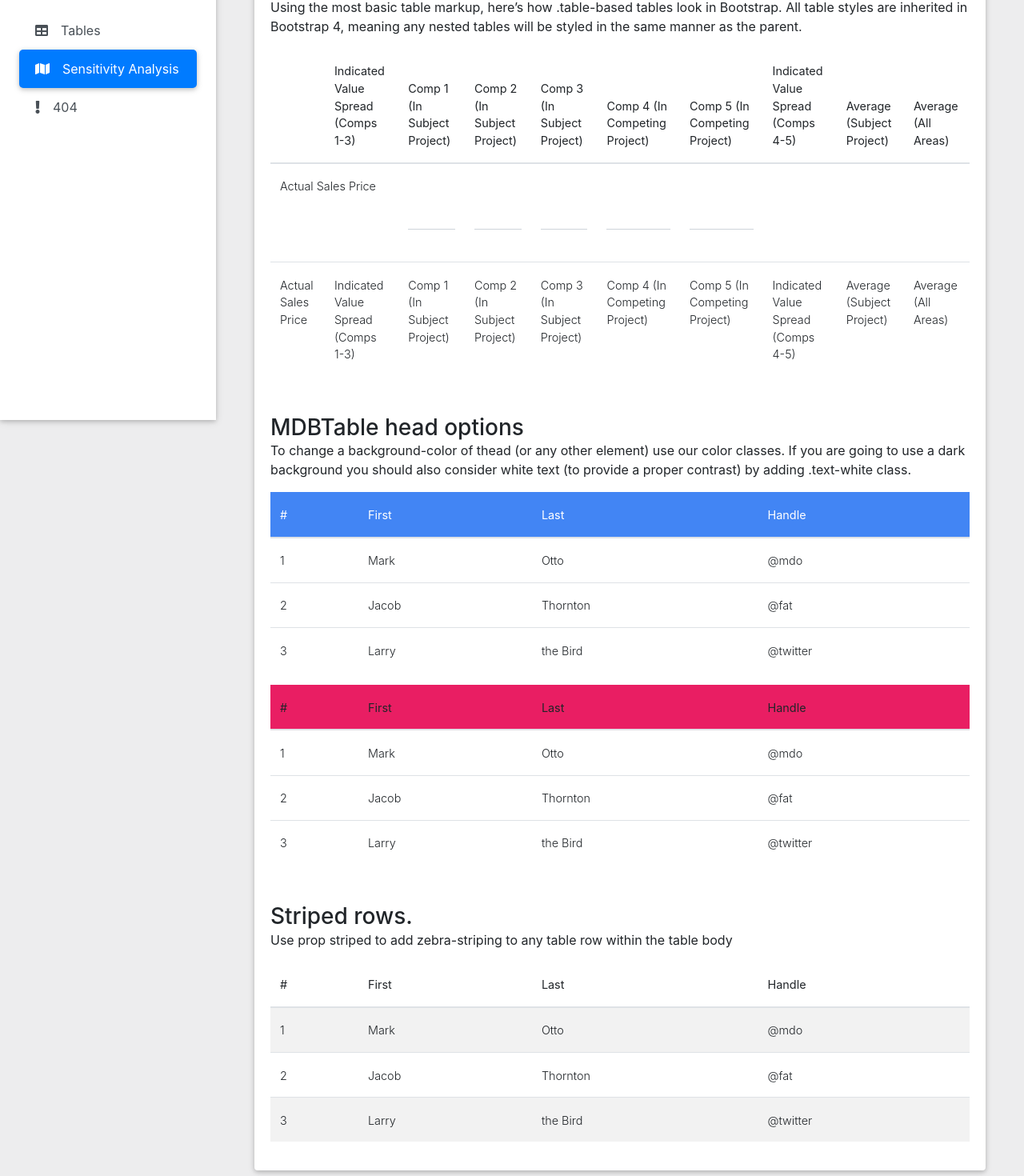
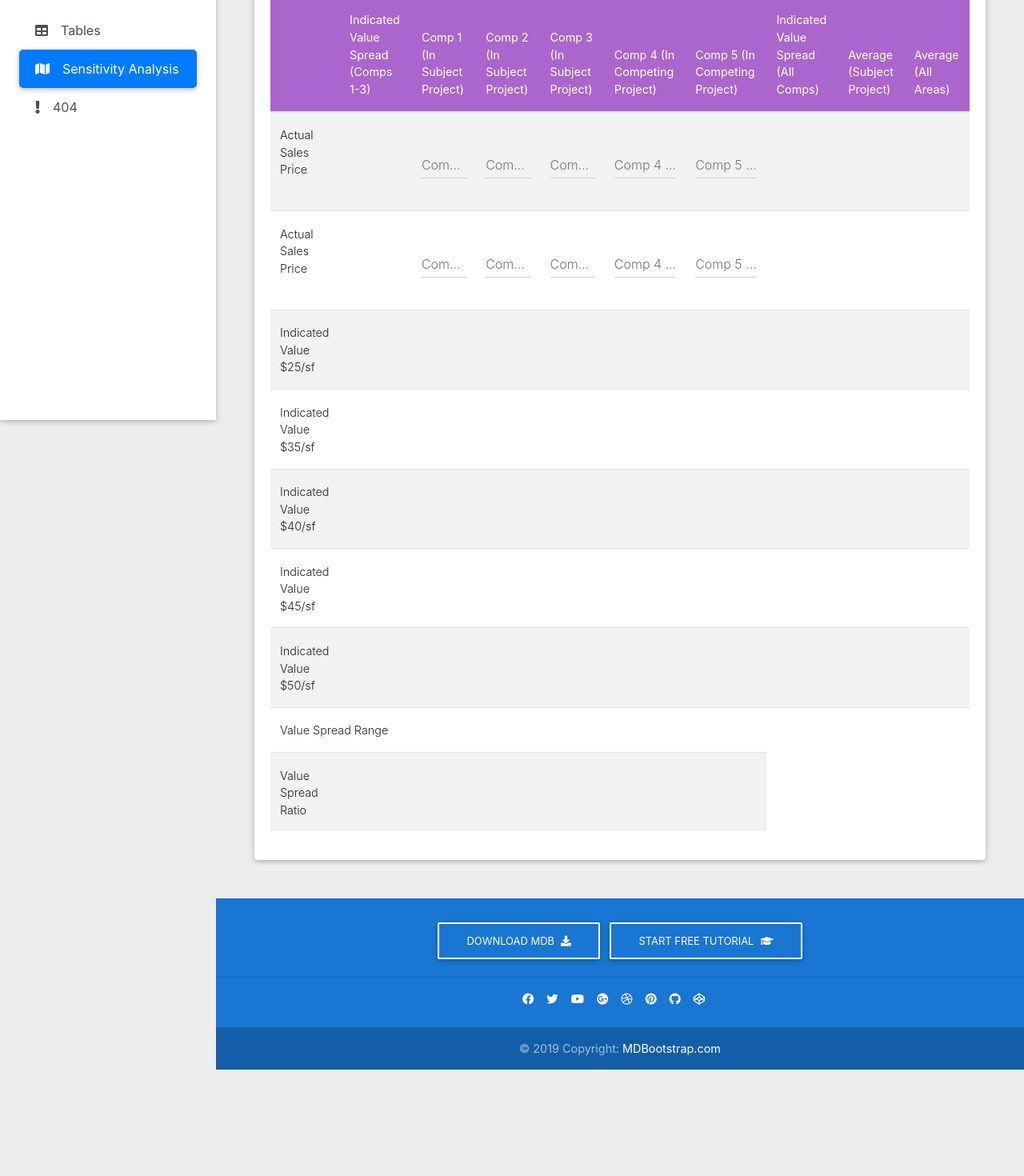
Before and after one commit to hamamilton/calculators, a React app: page /sensitivity in a window 1280 px wide. Shown: the part 275-1745 px from the top of the page at 80% size. After the commit the page ends 1612 px from the top, so only its background shows below. Built offline with nearby package versions, Linux system fonts and the light colour scheme.

Commit message:
1 file modified

```diff
--- a/src/components/pages/SensitivityPage.js
+++ b/src/components/pages/SensitivityPage.js
@@ -1,5 +1,7 @@
 import React from 'react'
 import { MDBRow, MDBCol, MDBView, MDBCard, MDBCardBody, MDBTable, MDBTableHead, MDBTableBody, MDBInput } from 'mdbreact';
+import { FontAwesomeIcon } from '@fortawesome/react-fontawesome'
+import { faCoffee, spinner } from '@fortawesome/free-solid-svg-icons'
 
 const Sensitivity =  () => {
   return (
@@ -14,146 +16,166 @@ const Sensitivity =  () => {
             <MDBInput
               name="subjectContractPrice"
               type="number"
-              icon="dollar-sign"
               label="Subject Contract Price"
             />
-
-            <p>Using the most basic table markup, here’s how .table-based tables look in Bootstrap. All table styles are inherited in Bootstrap 4, meaning any nested tables will be styled in the same manner as the parent.</p>
-            <MDBTable>
-              <MDBTableHead>
+            <MDBTable striped hover>
+              <MDBTableHead color="secondary-color" textWhite>
                 <tr>
                   <th>&nbsp;</th>
                   <th>Indicated Value Spread (Comps 1-3)</th>
-                  <th>Comp 1 (In Subject Project)</th>
-                  <th>Comp 2 (In Subject Project)</th>
-                  <th>Comp 3 (In Subject Project)</th>
-                  <th>Comp 4 (In Competing Project)</th>
-                  <th>Comp 5 (In Competing Project)</th>
-                  <th>Indicated Value Spread (Comps 4-5)</th>
+                  <th>Comp 1 (In Subject Project)
+                    </th>
+                  <th>Comp 2 (In Subject Project)
+
+                    </th>
+                  <th>Comp 3 (In Subject Project)
+
+                    </th>
+                  <th>Comp 4 (In Competing Project)
+
+                    </th>
+                  <th>Comp 5 (In Competing Project)
+
+                    </th>
+                  <th>Indicated Value Spread (All Comps)</th>
                   <th>Average (Subject Project)</th>
                   <th>Average (All Areas)</th>
                 </tr>
               </MDBTableHead>
               <MDBTableBody>
+              <tr>
+                  <td>Actual Sales Price</td>
+                  <td></td>
+                  <td><MDBInput
+                    name="comp1GLA"
+                    type="number"
+                    label="Comp 1 GLA"
+                    /></td>
+                  <td><MDBInput
+                    name="comp2GLA"
+                    type="number"
+                    label="Comp 2 GLA"
+                    /></td>
+                  <td><MDBInput
+                    name="comp3GLA"
+                    type="number"
+                    label="Comp 3 GLA"
+                    /></td>
+                  <td><MDBInput
+                    name="comp4GLA"
+                    type="number"
+                    label="Comp 4 GLA"
+                    /></td>
+                  <td><MDBInput
+                    name="comp5GLA"
+                    type="number"
+                    label="Comp 5 GLA"
+                    /></td>
+                  <td></td>
+                  <td id="avgSubjectProject1Actual"></td>
+                  <td id="avgAllAreasActual"></td>
+                </tr>
                 <tr>
-                  <td colspan="2">Actual Sales Price</td>
-                  <td><MDBInput /></td>
-                  <td><MDBInput /></td>
-                  <td><MDBInput /></td>
-                  <td><MDBInput /></td>
-                  <td><MDBInput /></td>
+                  <td>Actual Sales Price</td>
+                  <td></td>
+                  <td><MDBInput
+                    name="comp1ActualSalePrice"
+                    type="number"
+                    label="Comp 1 Actual" /></td>
+                  <td><MDBInput
+                    name="comp2ActualSalePrice"
+                    type="number"
+                    label="Comp 2 Actual" /></td>
+                  <td><MDBInput
+                    name="comp3ActualSalePrice"
+                    type="number"
+                    label="Comp 3 Actual" /></td>
+                  <td><MDBInput
+                    name="comp4ActualSalePrice"
+                    type="number"
+                    label="Comp 4 Actual" /></td>
+                  <td><MDBInput
+                    name="comp5ActualSalePrice"
+                    type="number"
+                    label="Comp 5 Actual" /></td>
+                  <td></td>
+                  <td id="avgSubjectProject1Actual"></td>
+                  <td id="avgAllAreasActual"></td>
+                </tr>
+                <tr>
+                  <td>Indicated Value $25/sf</td>
+                  <td id="subProjectSpread1"></td>
                   <td></td>
                   <td></td>
                   <td></td>
+                  <td></td>
+                  <td></td>
+                  <td id="compProjectSpread1"></td>
+                  <td id="avgSubjectProject1"></td>
+                  <td id="avgAllAreas1"></td>
                 </tr>
                 <tr>
-                  <td>Actual Sales Price</td>
-                  <td>Indicated Value Spread (Comps 1-3)</td>
-                  <td>Comp 1 (In Subject Project)</td>
-                  <td>Comp 2 (In Subject Project)</td>
-                  <td>Comp 3 (In Subject Project)</td>
-                  <td>Comp 4 (In Competing Project)</td>
-                  <td>Comp 5 (In Competing Project)</td>
-                  <td>Indicated Value Spread (Comps 4-5)</td>
-                  <td>Average (Subject Project)</td>
-                  <td>Average (All Areas)</td>
+                  <td>Indicated Value $35/sf</td>
+                  <td id="subProjectSpread2"></td>
+                  <td></td>
+                  <td></td>
+                  <td></td>
+                  <td></td>
+                  <td></td>
+                  <td id="compProjectSpread2"></td>
+                  <td id="avgSubjectProject2"></td>
+                  <td id="avgAllAreas2"></td>
+                </tr>
+                <tr>
+                  <td>Indicated Value $40/sf</td>
+                  <td id="subProjectSpread3"></td>
+                  <td></td>
+                  <td></td>
+                  <td></td>
+                  <td></td>
+                  <td></td>
+                  <td id="compProjectSpread3"></td>
+                  <td id="avgSubjectProject3"></td>
+                  <td id="avgAllAreas3"></td>
+                </tr>
+                <tr>
+                  <td>Indicated Value $45/sf</td>
+                  <td id="subProjectSpread4"></td>
+                  <td></td>
+                  <td></td>
+                  <td></td>
+                  <td></td>
+                  <td></td>
+                  <td id="compProjectSpread4"></td>
+                  <td id="avgSubjectProject4"></td>
+                  <td id="avgAllAreas4"></td>
+                </tr>
+                <tr>
+                  <td>Indicated Value $50/sf</td>
+                  <td id="subProjectSpread5"></td>
+                  <td></td>
+                  <td></td>
+                  <td></td>
+                  <td></td>
+                  <td></td>
+                  <td id="compProjectSpread5"></td>
+                  <td id="avgSubjectProject5"></td>
+                  <td id="avgAllAreas5"></td>
+                </tr>
+                <tr>
+                  <td colspan="3">Value Spread Range</td>
+                  <td id="indicatedValueSubjectProject" colspan="3"></td>
+                  <td id="indicatedAllComps" colspan="3"></td>
+                  <td></td>
+                </tr>
+                <tr>
+                  <td colspan="">Value Spread Ratio</td>
+                  <td id="indicatedRatioSubjectProject" colspan="3"></td>
+                  <td id="indicatedRatioComps" colspan="3"></td>
                 </tr>
               </MDBTableBody>
             </MDBTable>
-            <h3 className="mt-5 text-left"><strong>MDBTable head options</strong></h3>
-            <p>To change a background-color of thead (or any other element) use our color classes. If you are going to use a dark background you should also consider white text (to provide a proper contrast) by adding .text-white class.</p>
-            <MDBTable>
-              <MDBTableHead color="primary-color" textWhite>
-                <tr>
-                  <th>#</th>
-                  <th>First</th>
-                  <th>Last</th>
-                  <th>Handle</th>
-                </tr>
-              </MDBTableHead>
-              <MDBTableBody>
-                <tr>
-                  <td>1</td>
-                  <td>Mark</td>
-                  <td>Otto</td>
-                  <td>@mdo</td>
-                </tr>
-                <tr>
-                  <td>2</td>
-                  <td>Jacob</td>
-                  <td>Thornton</td>
-                  <td>@fat</td>
-                </tr>
-                <tr>
-                  <td>3</td>
-                  <td>Larry</td>
-                  <td>the Bird</td>
-                  <td>@twitter</td>
-                </tr>
-              </MDBTableBody>
-            </MDBTable>
-            <MDBTable>
-              <MDBTableHead color="pink">
-                <tr>
-                  <th>#</th>
-                  <th>First</th>
-                  <th>Last</th>
-                  <th>Handle</th>
-                </tr>
-              </MDBTableHead>
-              <MDBTableBody>
-                <tr>
-                  <td>1</td>
-                  <td>Mark</td>
-                  <td>Otto</td>
-                  <td>@mdo</td>
-                </tr>
-                <tr>
-                  <td>2</td>
-                  <td>Jacob</td>
-                  <td>Thornton</td>
-                  <td>@fat</td>
-                </tr>
-                <tr>
-                  <td>3</td>
-                  <td>Larry</td>
-                  <td>the Bird</td>
-                  <td>@twitter</td>
-                </tr>
-              </MDBTableBody>
-            </MDBTable>
-            <h3 className="mt-5 text-left"><strong>Striped rows.</strong></h3>
-            <p>Use prop striped to add zebra-striping to any table row within the table body</p>
-            <MDBTable striped>
-              <MDBTableHead>
-                <tr>
-                  <th>#</th>
-                  <th>First</th>
-                  <th>Last</th>
-                  <th>Handle</th>
-                </tr>
-              </MDBTableHead>
-              <MDBTableBody>
-                <tr>
-                  <td>1</td>
-                  <td>Mark</td>
-                  <td>Otto</td>
-                  <td>@mdo</td>
-                </tr>
-                <tr>
-                  <td>2</td>
-                  <td>Jacob</td>
-                  <td>Thornton</td>
-                  <td>@fat</td>
-                </tr>
-                <tr>
-                  <td>3</td>
-                  <td>Larry</td>
-                  <td>the Bird</td>
-                  <td>@twitter</td>
-                </tr>
-              </MDBTableBody>
-            </MDBTable>
+
           </MDBCardBody>
         </MDBCard>
       </MDBCol>
```
Also changed, not shown: package.json (+6 -5 lines).
